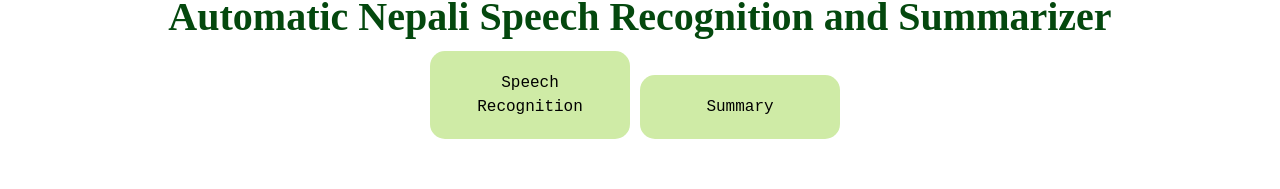
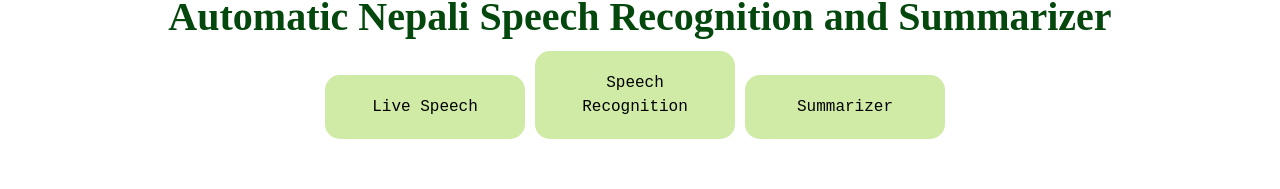
Before and after one commit to JuJu2181/Automatic-Nepali-Speech-Recognition-and-Summarizer, a React (Create React App) app in the folder Web_App/frontend/: page / in a window 1280 px wide. Shown: the part 587-776 px from the top of the page. Built offline with nearby package versions, Linux system fonts and the light colour scheme; no server answers.

Commit message:
Did some modifications in UI. These are the modifications done Changed the React Mic ui from sine wave to frequency bars Changed some display styles in evaluate transcript component Added live speech button in home page

```diff
--- a/Web_App/frontend/src/component/Homecontent/Content.js
+++ b/Web_App/frontend/src/component/Homecontent/Content.js
@@ -60,9 +60,12 @@ export default function Content() {
         <div className="text-center">
             {/* <button className="button-three">Speech Recognition</button>
             <button className="button-three">Summary</button> */}
+          <Link className='linkof' to='/mictest'><button className="button-three">Live Speech</button></Link>
+
             <Link className='linkof' to='/sr'><button className="button-three">Speech Recognition</button></Link>
 
-            <Link className='linkof' to='/summary'><button className="button-three">Summary</button></Link>
+          <Link className='linkof' to='/summary'><button className="button-three">Summarizer</button></Link>
+
 
         </div>
         <br/>
--- a/Web_App/frontend/src/component/Mic/Mics.js
+++ b/Web_App/frontend/src/component/Mic/Mics.js
@@ -265,7 +265,7 @@ export default class Mics extends React.Component {
             onStop={this.onStop}
             onData={this.onData}
             // strokeColor={strokeColor}
-            strokeColor="#Fc5a8d"
+            strokeColor="#b22222"
             strokeWidth={10}
             backgroundColor="white"
             setAudioPath={setAudioPath}
@@ -327,10 +327,11 @@ export default class Mics extends React.Component {
 
               }}> Evaluate Transcript</button>
           <br/>
-          { this.state.showEvaluation?<><textarea onChange={(e)=>{
+            {this.state.showEvaluation ? <><div style={{ display: "flex", flexDirection:"column", alignItems:"center"}}><span>Enter Actual Transcript: </span><textarea onChange={(e)=>{
             this.setState({userInput:e.target.value})
 
-          }} id="textholder" className=" col-xs-12 col-sm-12 col-md-8 col=lg-8" placeholder='कृपया तपाईंले बोलेको पाठ प्रविष्ट गर्नुहोस्'></textarea>
+            }} id="textholder" className=" col-xs-12 col-sm-12 col-md-8 col=lg-8" placeholder='कृपया तपाईंले बोलेको पाठ प्रविष्ट गर्नुहोस्'></textarea>
+          </div>
           <br/>
           <button id="evalbutton" className='btn col-2' onClick={async (e)=>{
             if(this.state.userInput===""){
```
Also changed, not shown: 1 other file (tests, documents, lock files or other folders).
